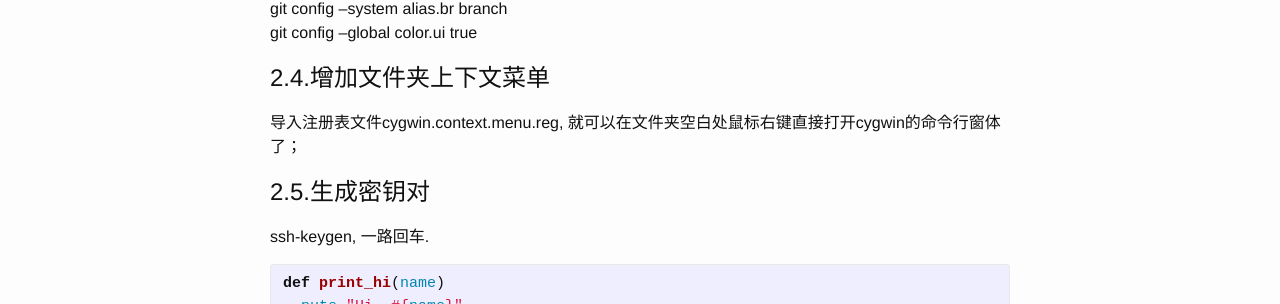
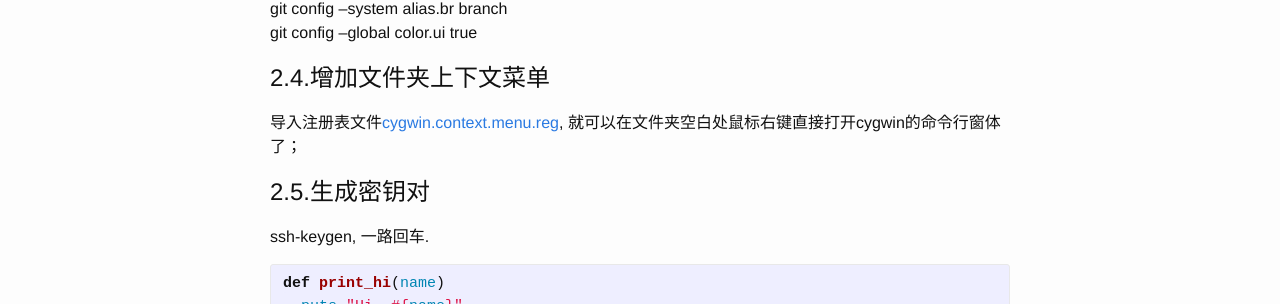
Before and after one commit to sunliming/sunliming.github.io, a Jekyll site: the page built from _posts/2014-12-04-cygwin-install-and-config.markdown, in a window 1280 px wide. Shown: the part 830-1134 px from the top of the page. Built offline with Jekyll 4.4.1, drawn with Linux system fonts in a browser that asks for light colours; part of the change alters nothing that is shown.

```diff
--- a/_posts/2014-12-04-cygwin-install-and-config.markdown
+++ b/_posts/2014-12-04-cygwin-install-and-config.markdown
@@ -36,7 +36,7 @@ git config --global color.ui true
 
 # 2.4.增加文件夹上下文菜单
 
-导入注册表文件cygwin.context.menu.reg, 就可以在文件夹空白处鼠标右键直接打开cygwin的命令行窗体了；
+导入注册表文件[cygwin.context.menu.reg][context-menu-reg], 就可以在文件夹空白处鼠标右键直接打开cygwin的命令行窗体了；
 
 # 2.5.生成密钥对
 
@@ -52,3 +52,4 @@ print_hi('Tom')
 {% endhighlight %}
 
 [cygwin-install]: http://cygwin.com/install.html
+[context-menu-reg]: /files/cygwin.context.menu.reg.zip
```
Also changed, not shown: 3 other files.
